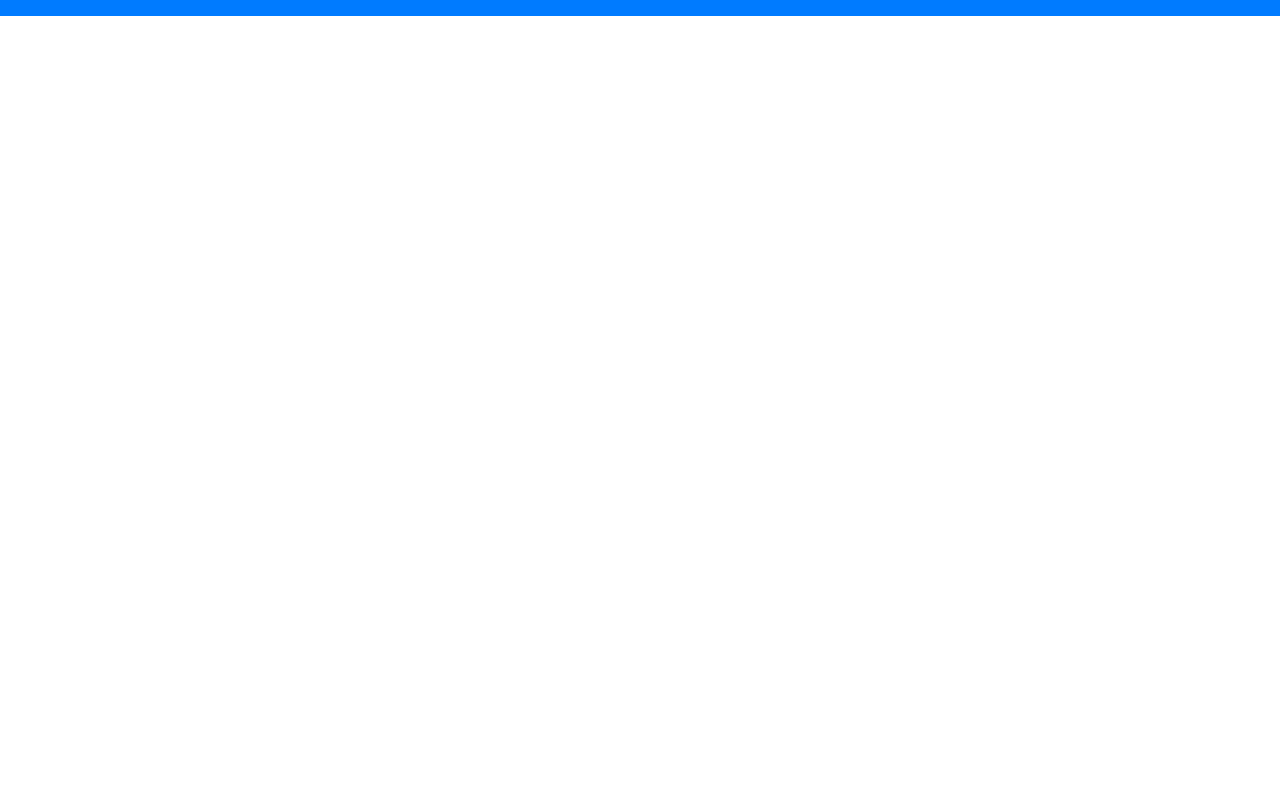
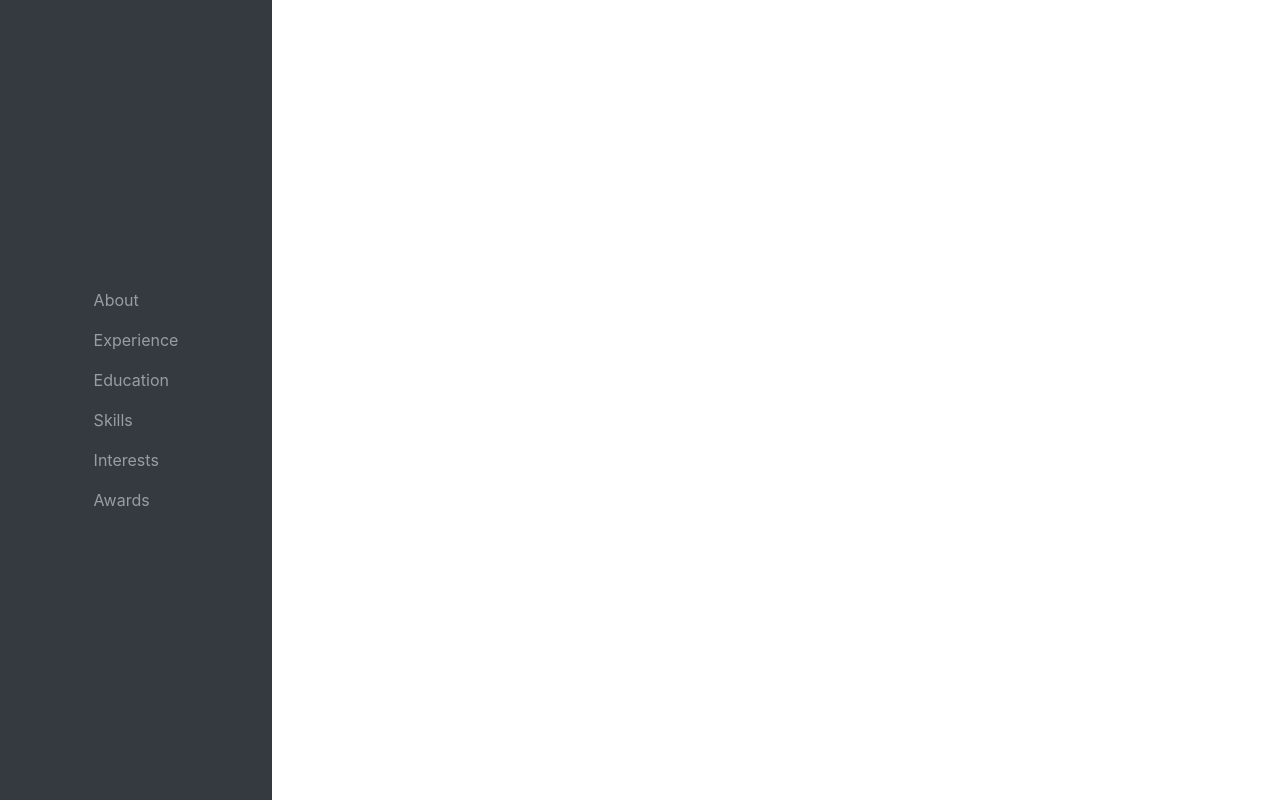
Before and after one commit to CXWatson/personal_site, a plain HTML site: page index copy.html in a window 1280 px wide. Drawn offline with nearby package versions, Linux system fonts and the light colour scheme.

Commit message:
adding a second style with a navbar fixed on the left

```diff
--- a/css/styles2.css
+++ b/css/styles2.css
@@ -2,45 +2,50 @@ body, html{
     height:100%;
 }
 
-.sidebar {
-    margin: 0;
-    padding: 0;
-    width: 200px;
-    background-color: #f1f1f1;
-    position: fixed;
-    height: 100%;
-    overflow: auto;
+#sidebar {
+    width: 17rem;
+    height: 100vh;
+    flex-direction: column;
+    display: flex;
 }
 
+.wrapper #sidebar #navbarResponsive .navbar-nav {
+    display: flex;
+    flex-direction: column;
+    padding-left: 0;
+    margin-bottom: 0;
+    list-style: none;
+  }
+
 /* Sidebar links */
-.sidebar a {
+/* .sidebar a {
     display: block;
     color: black;
     padding: 16px;
     text-decoration: none;
-}
+} */
 
 /* Active/current link */
-.sidebar a.active {
+/* .sidebar a.active {
     background-color: #04AA6D;
     color: white;
 }
-
+   */
 /* Links on mouse-over */
-.sidebar a:hover:not(.active) {
+/* .sidebar a:hover:not(.active) {
     background-color: #555;
     color: white;
-}
+} */
 
 /* Page content. The value of the margin-left property should match the value of the sidebar's width property */
-div.content {
+/* div.content {
     margin-left: 200px;
     padding: 1px 16px;
     height: 1000px;
-}
+} */
 
 /* On screens that are less than 700px wide, make the sidebar into a topbar */
-@media screen and (max-width: 700px) {
+/* @media screen and (max-width: 700px) {
 .sidebar {
     width: 100%;
     height: auto;
@@ -49,11 +54,11 @@ div.content {
 .sidebar a {float: left;}
 div.content {margin-left: 0;}
 }
-
+   */
 /* On screens that are less than 400px, display the bar vertically, instead of horizontally */
-@media screen and (max-width: 400px) {
+/* @media screen and (max-width: 400px) {
 .sidebar a {
     text-align: center;
     float: none;
 }
-}
+} */
--- a/index copy.html
+++ b/index copy.html
@@ -12,9 +12,30 @@
 </head>
 
 <body>
-    <nav class= "navbar navbar-expand-lg navbar-dark bg-primary fixed-top">
+    <div class = "wrapper">
+        <nav class="navbar navbar-expand-lg navbar-dark bg-dark fixed-left" id="sidebar">
+            </a>
+            <button class="navbar-toggler" type="button" data-bs-toggle="collapse" data-bs-target="#navbarResponsive" aria-controls="navbarResponsive" aria-expanded="false" aria-label="Toggle navigation"><span class="navbar-toggler-icon"></span></button>
+            <div class="collapse navbar-collapse" id="navbarResponsive">
+                <ul class="navbar-nav">
+                    <li class="nav-item"><a class="nav-link js-scroll-trigger" href="#about">About</a></li>
+                    <li class="nav-item"><a class="nav-link js-scroll-trigger" href="#experience">Experience</a></li>
+                    <li class="nav-item"><a class="nav-link js-scroll-trigger" href="#education">Education</a></li>
+                    <li class="nav-item"><a class="nav-link js-scroll-trigger" href="#skills">Skills</a></li>
+                    <li class="nav-item"><a class="nav-link js-scroll-trigger" href="#interests">Interests</a></li>
+                    <li class="nav-item"><a class="nav-link js-scroll-trigger" href="#awards">Awards</a></li>
+                </ul>
+            </div>
+        </nav>
 
-    </nav>
+        <div id="content">
+
+        </div>
+
+    </div>
+    <!-- <nav class= "navbar navbar-expand-lg navbar-dark bg-primary fixed-top">
+
+    </nav> -->
 
 </body>
 
```
